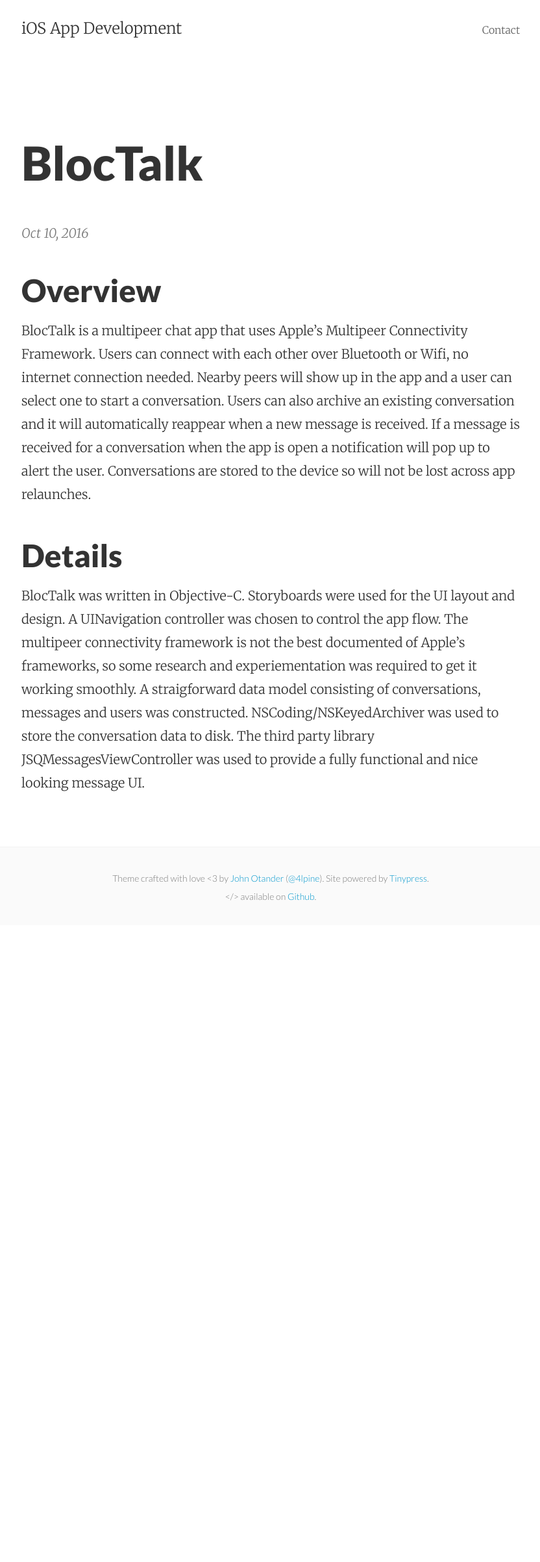
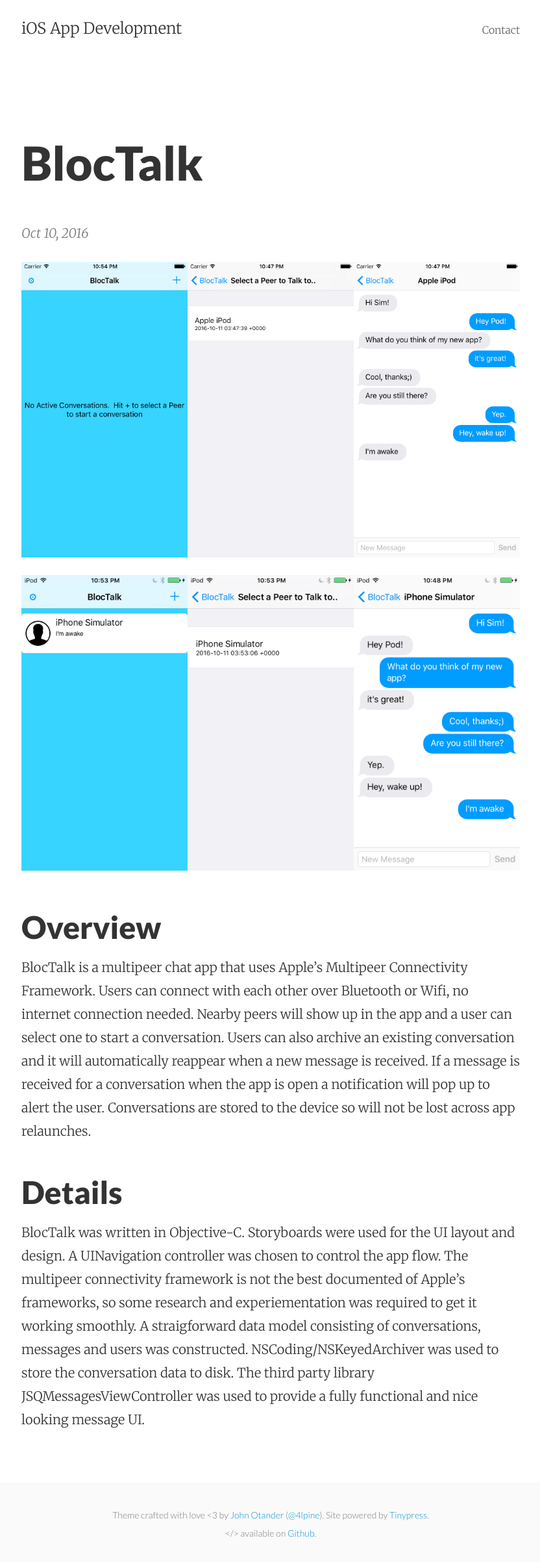
Before and after one commit to jahedstrom/jahedstrom.github.io, a Jekyll site: the page built from _posts/2016-10-10-bloctalk.markdown, in a window 1280 px wide. Shown: the whole page at 65% size, without its empty margins (223-1055 px from the left). Built offline with Jekyll 4.4.1, drawn with Linux system fonts in a browser that asks for light colours; before the commit the page ends 1424 px from its top, so only the background shows below that.

Commit message:
Post update: BlocTalk

```diff
--- a/_posts/2016-10-10-bloctalk.markdown
+++ b/_posts/2016-10-10-bloctalk.markdown
@@ -3,6 +3,10 @@ published: true
 title: BlocTalk
 layout: post
 ---
+![BlocTalk Screen Shots 1](https://jahedstrom.github.io/BlocTalkScreenShots1.png "BlocTalk Screen Shots 1")
+
+![BlocTalk Screen Shots 2](https://jahedstrom.github.io/BlocTalkScreenShots2.png "BlocTalk Screen Shots 2")
+
 ## Overview
 
 BlocTalk is a multipeer chat app that uses Apple's Multipeer Connectivity Framework.  Users can connect with each other over Bluetooth or Wifi, no internet connection needed.  Nearby peers will show up in the app and a user can select one to start a conversation.  Users can also archive an existing conversation and it will automatically reappear when a new message is received.  If a message is received for a conversation when the app is open a notification will pop up to alert the user.  Conversations are stored to the device so will not be lost across app relaunches.
```
